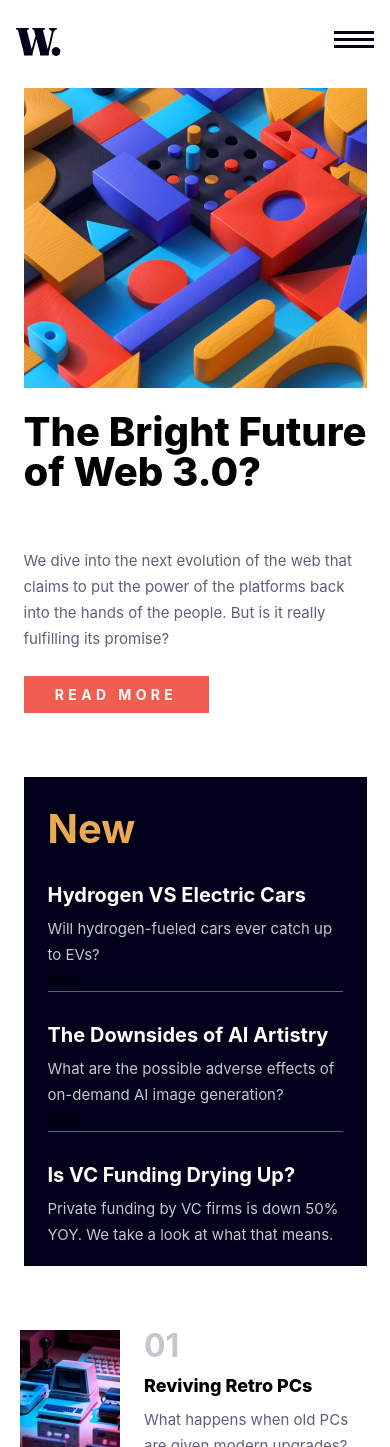
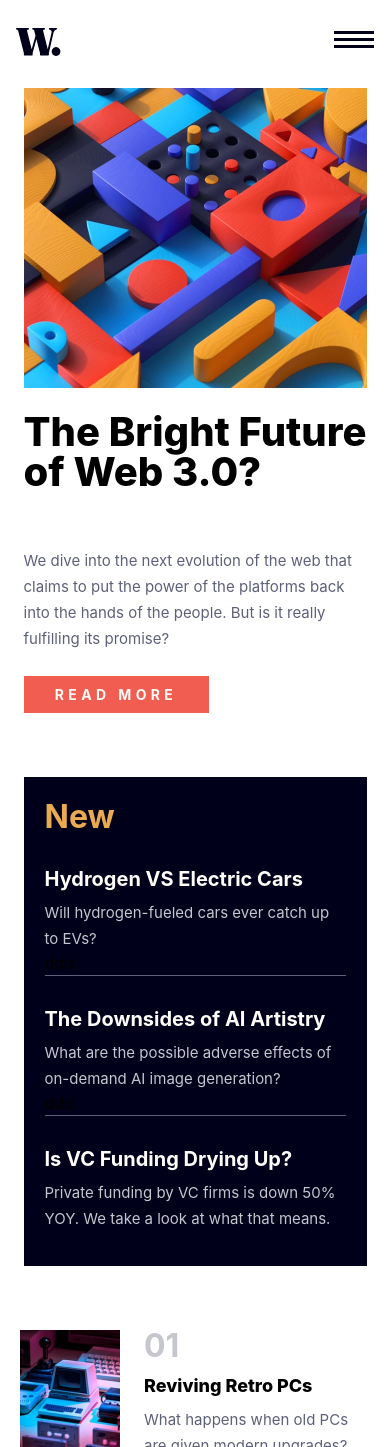
Before and after one commit to Tondejphajin/news-homepage, a React (Vite) app: page / in a window 390 px wide. Shown: the top 1447 px of the page. Built offline with nearby package versions, Linux system fonts and the light colour scheme.

Commit message:
Refactor NewSection component styles

```diff
--- a/src/components/NewSection.tsx
+++ b/src/components/NewSection.tsx
@@ -4,8 +4,8 @@ import Seperator from "./Seperator";
 
 export default function NewSection() {
   return (
-    <div className="mx-[24px] mt-[32px]">
-      <h1 className="text-l font-bold text-yellow">New</h1>
+    <div className="mx-[21px] my-[24px] md:mx-[24px] md:mt-[32px]">
+      <h1 className="text-m font-bold text-yellow md:text-l">New</h1>
       <div className="mt-[34px]">
         {newTopics.map((topic, index) => {
           return (
```
